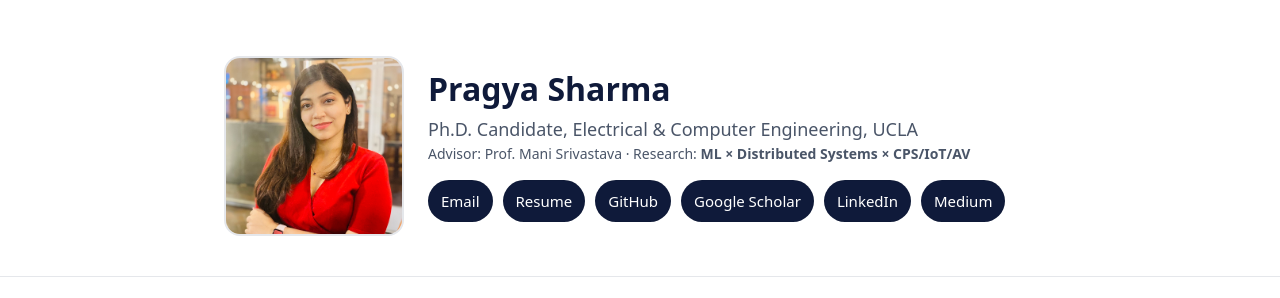
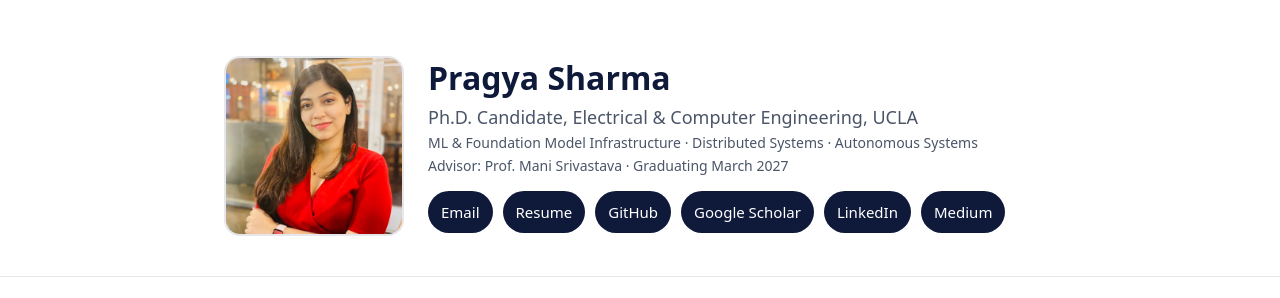
Before and after one commit to Sharma-Pragya/sharma-pragya.github.io, a website: page index.html in a window 1280 px wide. Shown: the top 298 px of the page. Drawn offline with Linux system fonts and the light colour scheme.

Commit message:
Update index.html

```diff
--- a/index.html
+++ b/index.html
@@ -377,7 +377,8 @@
       <div>
         <h1>Pragya Sharma</h1>
         <div class="subtitle">Ph.D. Candidate, Electrical & Computer Engineering, UCLA</div>
-        <div class="small">Advisor: Prof. Mani Srivastava · Research: <strong>ML × Distributed Systems × CPS/IoT/AV</strong></div>
+        <div class="small">ML &amp; Foundation Model Infrastructure · Distributed Systems · Autonomous Systems</div>
+        <div class="small">Advisor: Prof. Mani Srivastava · Graduating March 2027</div>
         <div class="links">
           <a class="chip" href="mailto:pragyasharma@ucla.edu" aria-label="Email">Email</a>
           <a class="chip" href="assets/resume.pdf" aria-label="CV">Resume</a>
```
